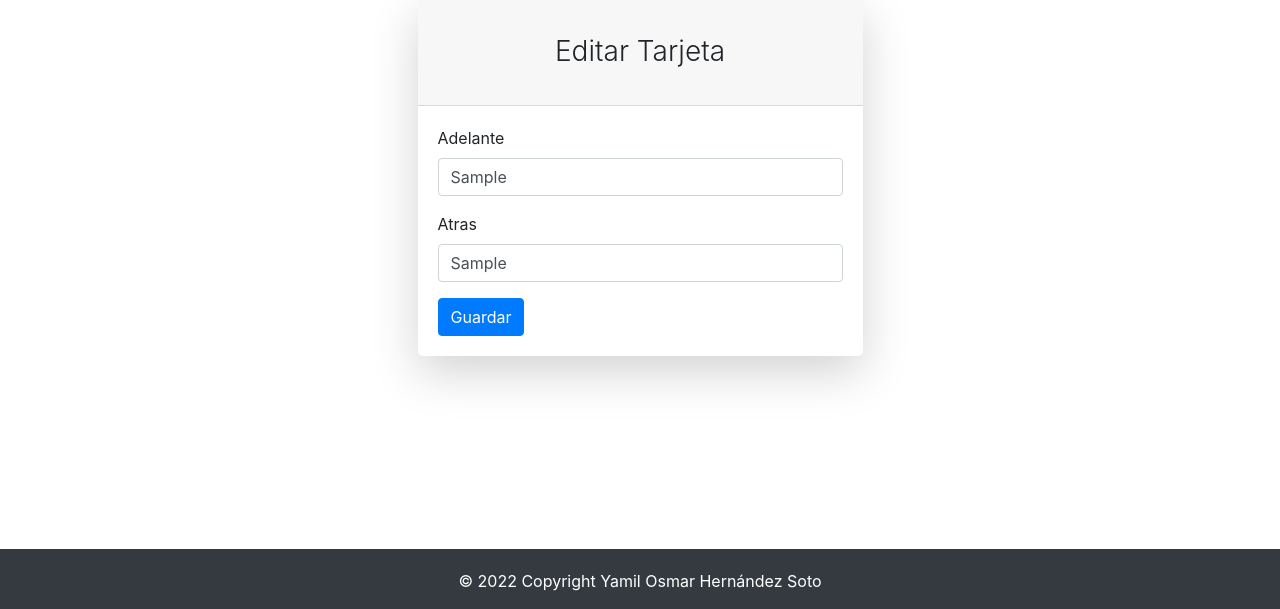
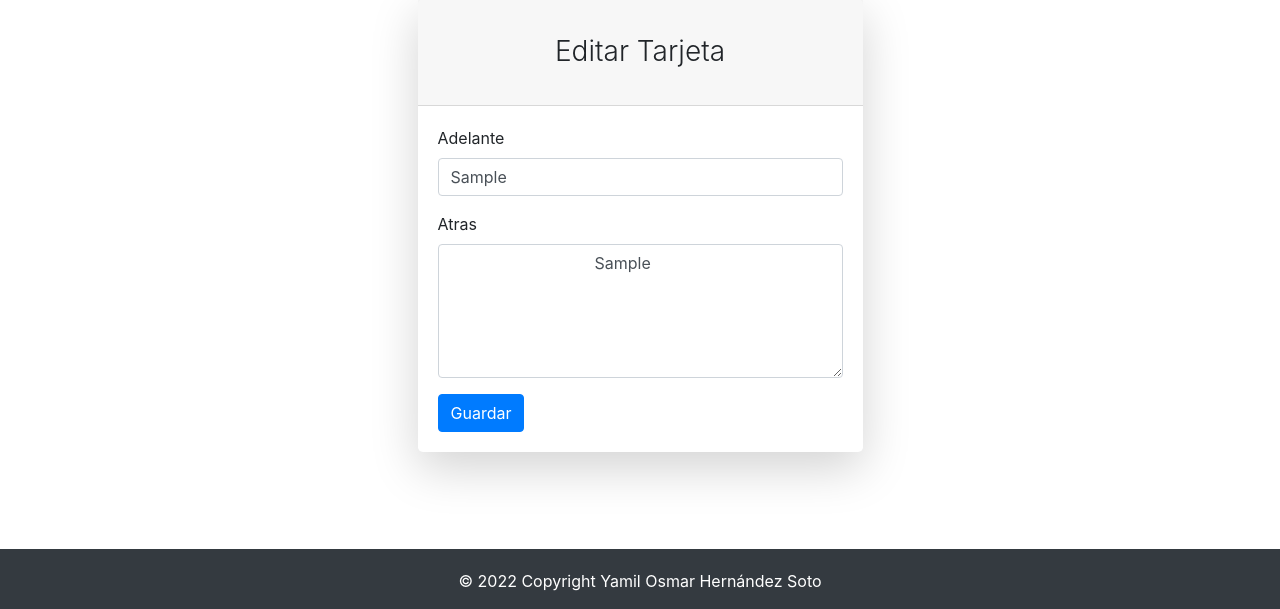
Before and after one commit to YOrHaS/UANE-flashcards, a Flask app: page /card/update/1 in a window 1280 px wide. Shown: the part 191-800 px from the top of the page. Run offline with Flask 3, Linux system fonts and the light colour scheme; the visitor is signed in with stand-in values (Sample User, id 1); tables that the repository leaves empty hold one stand-in row (values such as "Sample post").

Commit message:
Update update_card.html

```diff
--- a/flashcards/templates/tarjeta/update_card.html
+++ b/flashcards/templates/tarjeta/update_card.html
@@ -21,9 +21,11 @@
 
                         </div>
 
-                        <div class="mb-3">
+                      <div class="mb-3">
                             <label class="form-label"  for="atras">Atras</label>
-                            <input class="form-control" type="text" name="atras" id="atras" value="{{ tarjeta.atras }}" required>
+                            <textarea  class="form-control"  type="text" name="atras" id="atras"  rows="5" cols="33" required>
+                                {{ tarjeta.atras }}
+                            </textarea>
                         </div>
 
                         <input class="btn btn-primary" type="submit", value="Guardar">
```
